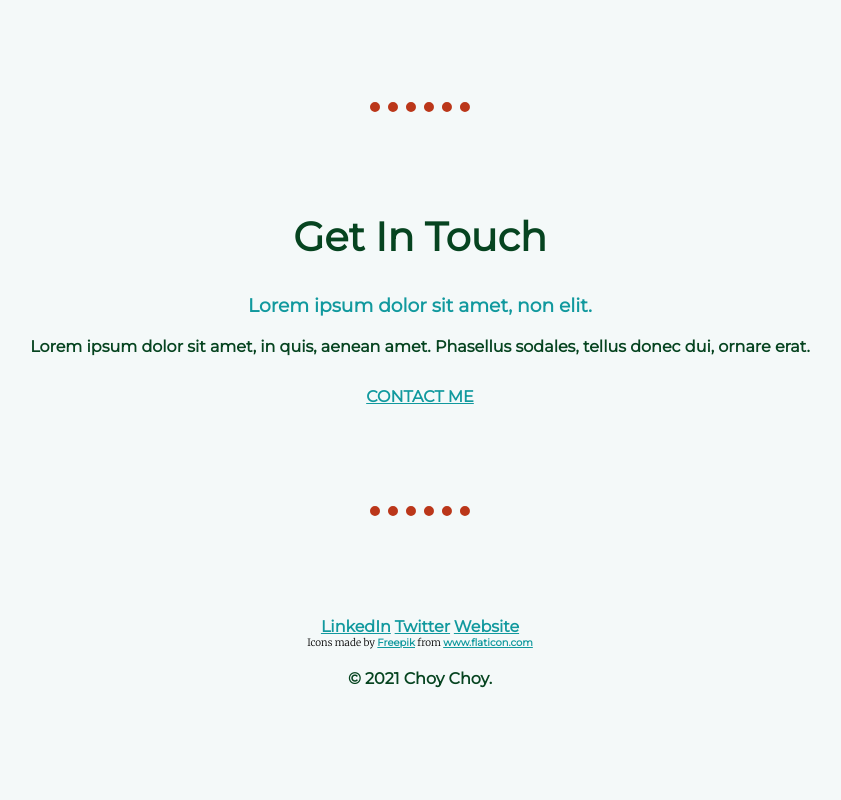
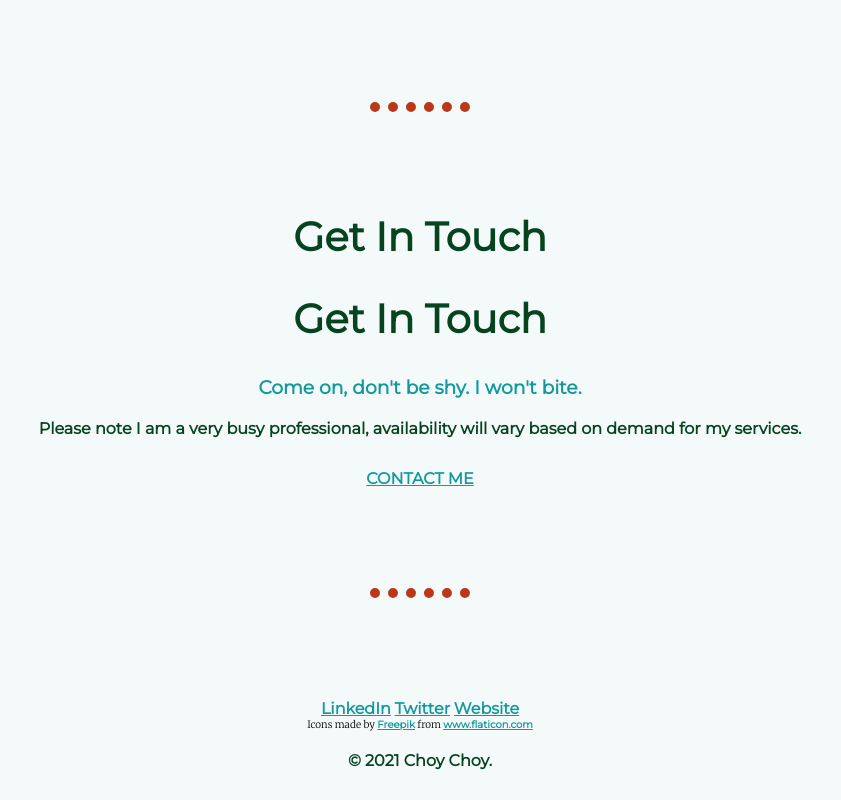
Before and after one commit to alexanderng23/PersonalDog, a plain HTML site: page index.html in a window 1280 px wide. Shown: the part 2343-3143 px from the top of the page, without its empty margins (220-1061 px from the left). Before the commit the page ends 3061 px from the top, so only its background shows below. Drawn offline with Linux system fonts and the light colour scheme.

Commit message:
Update index.html

```diff
--- a/index.html
+++ b/index.html
@@ -50,8 +50,9 @@
 
     <div class="contact-me">
       <h2>Get In Touch</h2>
-      <h3>Lorem ipsum dolor sit amet, non elit.</h3>
-      <p>Lorem ipsum dolor sit amet, in quis, aenean amet. Phasellus sodales, tellus donec dui, ornare erat.</p>
+       <h2>Get In Touch</h2>
+       <h3>Come on, don't be shy. I won't bite.</h3>
+       <p>Please note I am a very busy professional, availability will vary based on demand for my services.</p>
       <a class="btn" href="mailto:ChoyChoy@dogmail.com">CONTACT ME</a>
     </div>
   </div>
```
